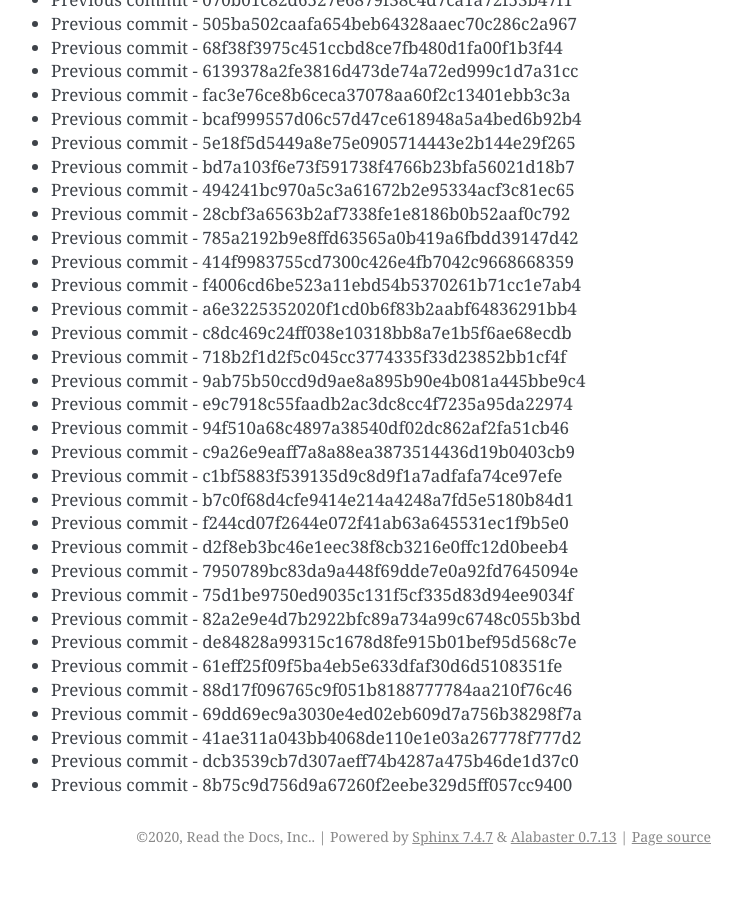
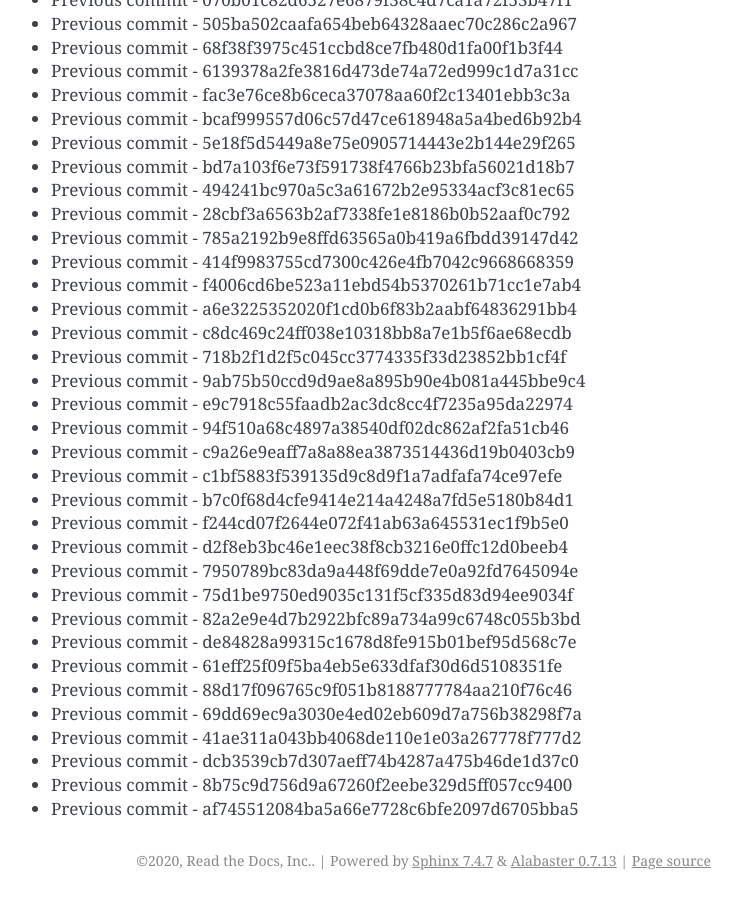
Before and after one commit to readthedocs/rtd-git-stresstest, a Sphinx documentation site: the page built from docs/updates.rst, in a window 1280 px wide and 900 px high, scrolled down 20526 px. Shown: the whole window, without its empty margins (399-1141 px from the left). Built offline with Sphinx 7.4.7, drawn with Linux system fonts in a browser that asks for light colours; before the commit the page ends 21402 px from its top, so only the background shows below that.

Commit message:
Generating commit from previous: af745512084ba5a66e7728c6bfe2097d6705bba5

```diff
--- a/docs/updates.rst
+++ b/docs/updates.rst
@@ -894,3 +894,4 @@ It can be tested for any performance characteristics.
 * Previous commit - 41ae311a043bb4068de110e1e03a267778f777d2
 * Previous commit - dcb3539cb7d307aeff74b4287a475b46de1d37c0
 * Previous commit - 8b75c9d756d9a67260f2eebe329d5ff057cc9400
+* Previous commit - af745512084ba5a66e7728c6bfe2097d6705bba5
```
